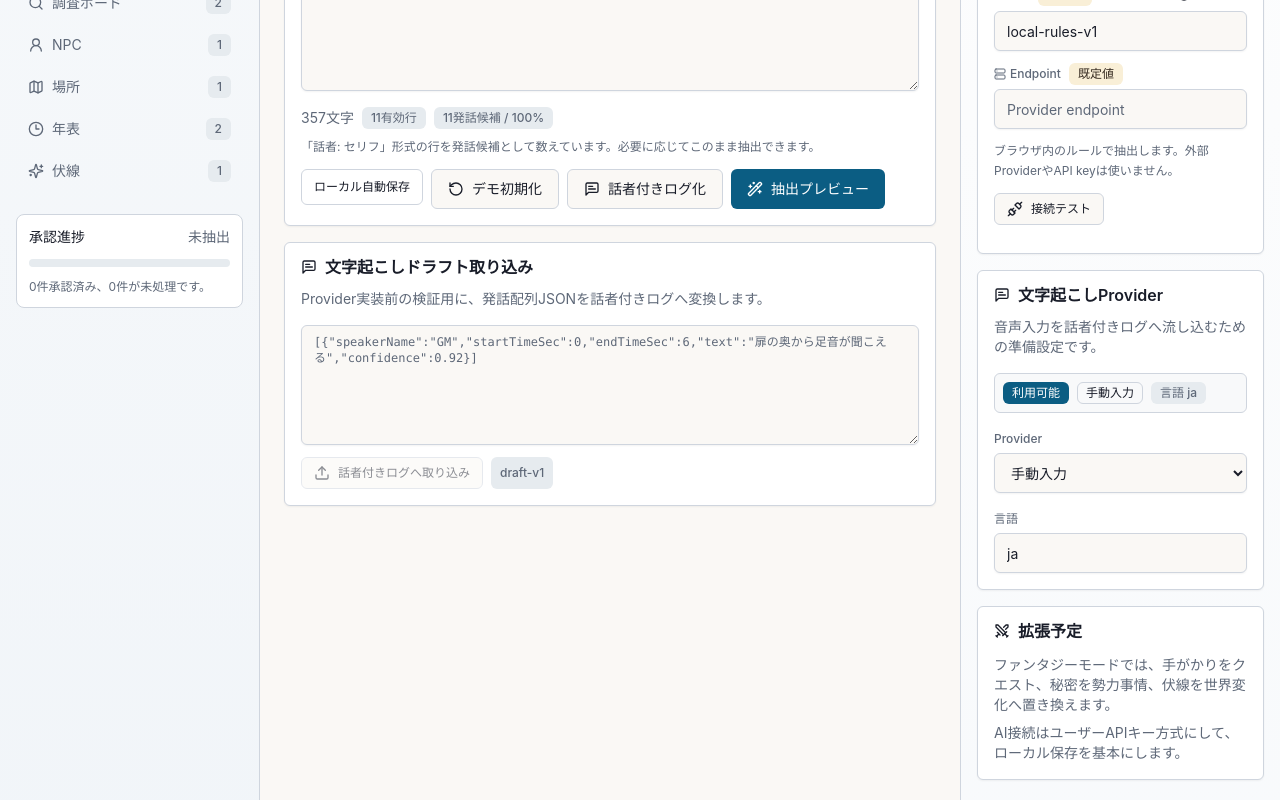
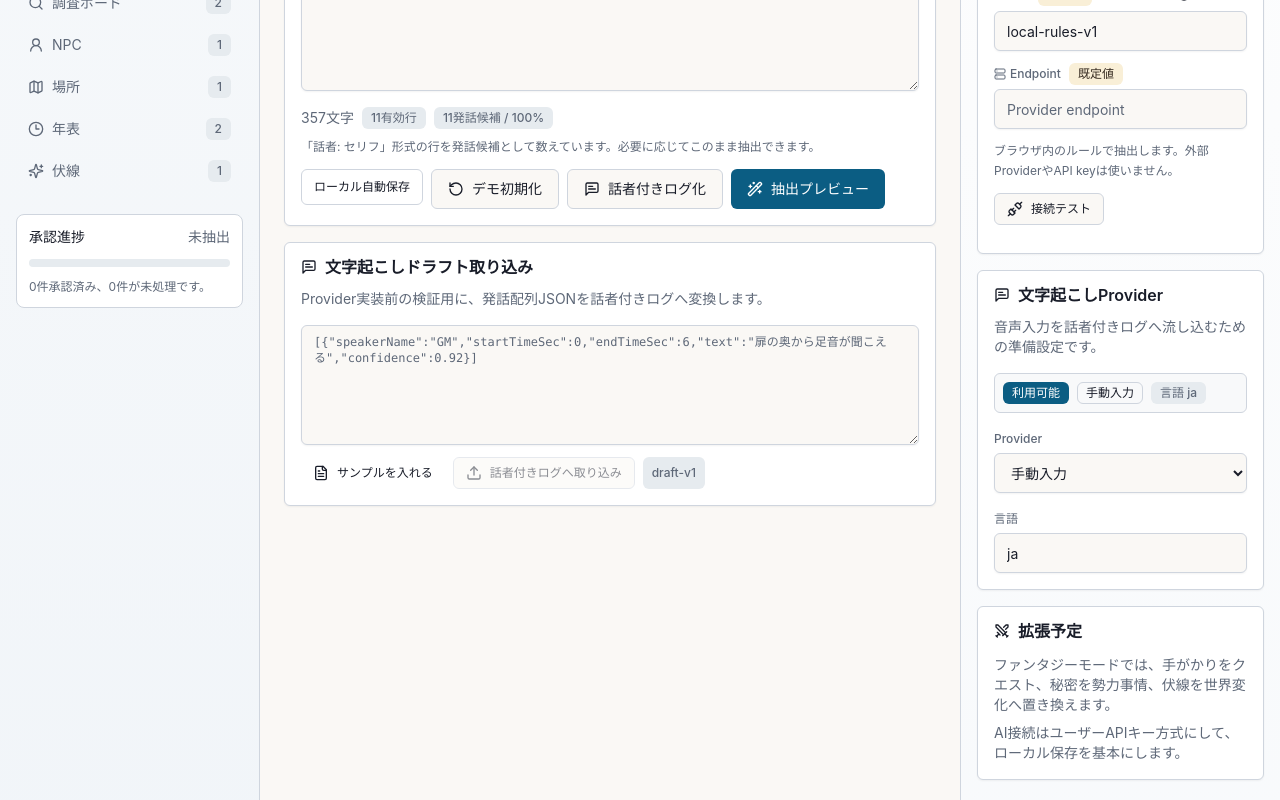
Before and after one commit to Kota-Ohno/trpg-gm-copilot, a React (Vite) app: page / in a window 1280 px wide. Shown: the part 702-1502 px from the top of the page. Built offline with nearby package versions, Linux system fonts and the light colour scheme.

Commit message:
Add transcription draft sample input

```diff
--- a/src/App.tsx
+++ b/src/App.tsx
@@ -117,6 +117,34 @@ const quickPrompts = [
     result: "雨が止み、港の鐘が三度鳴る。岬の灯台だけが青白く明滅している。",
   },
 ];
+
+const sampleTranscriptionDraftJson = JSON.stringify(
+  [
+    {
+      speakerName: "GM",
+      startTimeSec: 0,
+      endTimeSec: 6,
+      text: "扉の奥から足音が聞こえる。ここから先は慎重に進んでください。",
+      confidence: 0.94,
+    },
+    {
+      speakerName: "アキラ",
+      startTimeSec: 8,
+      endTimeSec: 13,
+      text: "聞き耳を立てます。足音は何人分ですか？",
+      confidence: 0.88,
+    },
+    {
+      speakerName: "GM",
+      startTimeSec: 15,
+      endTimeSec: 22,
+      text: "少なくとも二人分です。片方は金属を引きずるような音を立てています。",
+      confidence: 0.76,
+    },
+  ],
+  null,
+  2,
+);
 
 const logInputOptions: Array<{ value: LogInputMode; label: string }> = [
   { value: "plain", label: "通常ログ" },
@@ -1283,6 +1311,17 @@ export function App() {
                       </p>
                     )}
                     <div className="flex flex-wrap gap-2">
+                      <Button
+                        onClick={() => {
+                          setTranscriptionDraftJson(sampleTranscriptionDraftJson);
+                          setTranscriptionImportError(null);
+                        }}
+                        size="sm"
+                        variant="ghost"
+                      >
+                        <FileText className="h-4 w-4" />
+                        サンプルを入れる
+                      </Button>
                       <Button
                         disabled={!transcriptionDraftJson.trim() || isExtracting}
                         onClick={importTranscriptionDraftJson}
```
